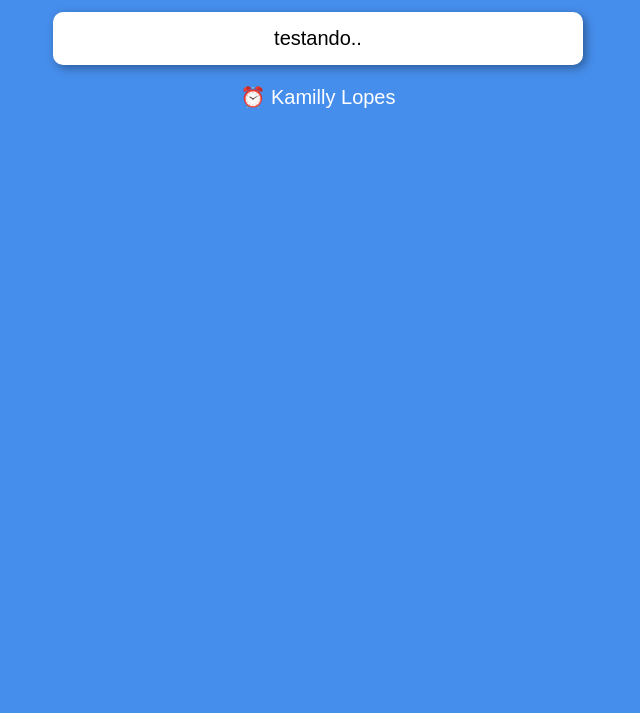
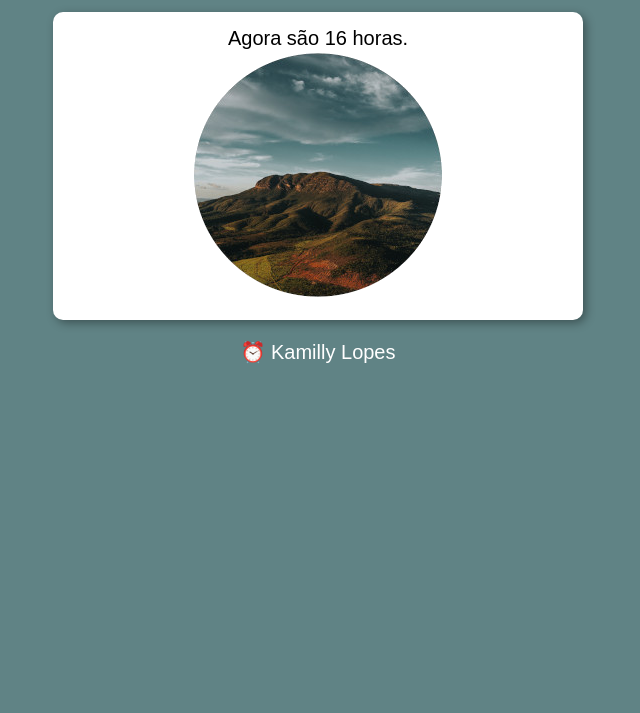
Before and after one commit to KLBugHunter/time-and-age, a plain HTML site: page index.html in a window 1280 px wide. Shown: the part 87-800 px from the top of the page, without its empty margins (322-962 px from the left). Drawn offline with Linux system fonts and the light colour scheme.

Commit message:
add JS changes

```diff
--- a/index.html
+++ b/index.html
@@ -7,17 +7,17 @@
     <link rel="stylesheet" href="style.css">
     <link rel="shortcut icon" href="imagens/favicon.ico" type="image/x-icon">
 </head>
-<body>
+<body onload="carregar()">
     <header>
         <h1>Time of day</h1>
     </header>
 
     <section>
-        <div>
+        <div id="msg">
             testando..
         </div>
-        <div>
-
+        <div id="foto">
+            <img id="imagem" src="imagens/manha.png" alt="foto manhã">
         </div>
     </section>
 
--- a/script.js
+++ b/script.js
@@ -1 +1,20 @@
-alert('ola')
+function carregar() {
+    var msg = window.document.getElementById('msg')
+    var img = window.document.getElementById('imagem')
+    var data = new Date()
+    var hora = data.getHours()
+    msg.innerHTML = `Agora são ${hora} horas.`
+    if(hora >= 0 && hora < 12){
+        //bom dia
+        img.src = 'imagens/manha.png'
+        document.body.style.backgroundColor = '#eabf60'
+    } else if (hora >= 12 && hora <18){
+        //boa tarde
+        img.src = 'imagens/tarde.png'
+        document.body.style.backgroundColor = '#608385'
+    } else {
+        //boa noite
+        img.src = 'imagens/noite.png'
+        document.body.style.backgroundColor = '#02314b'
+    }
+}
```
